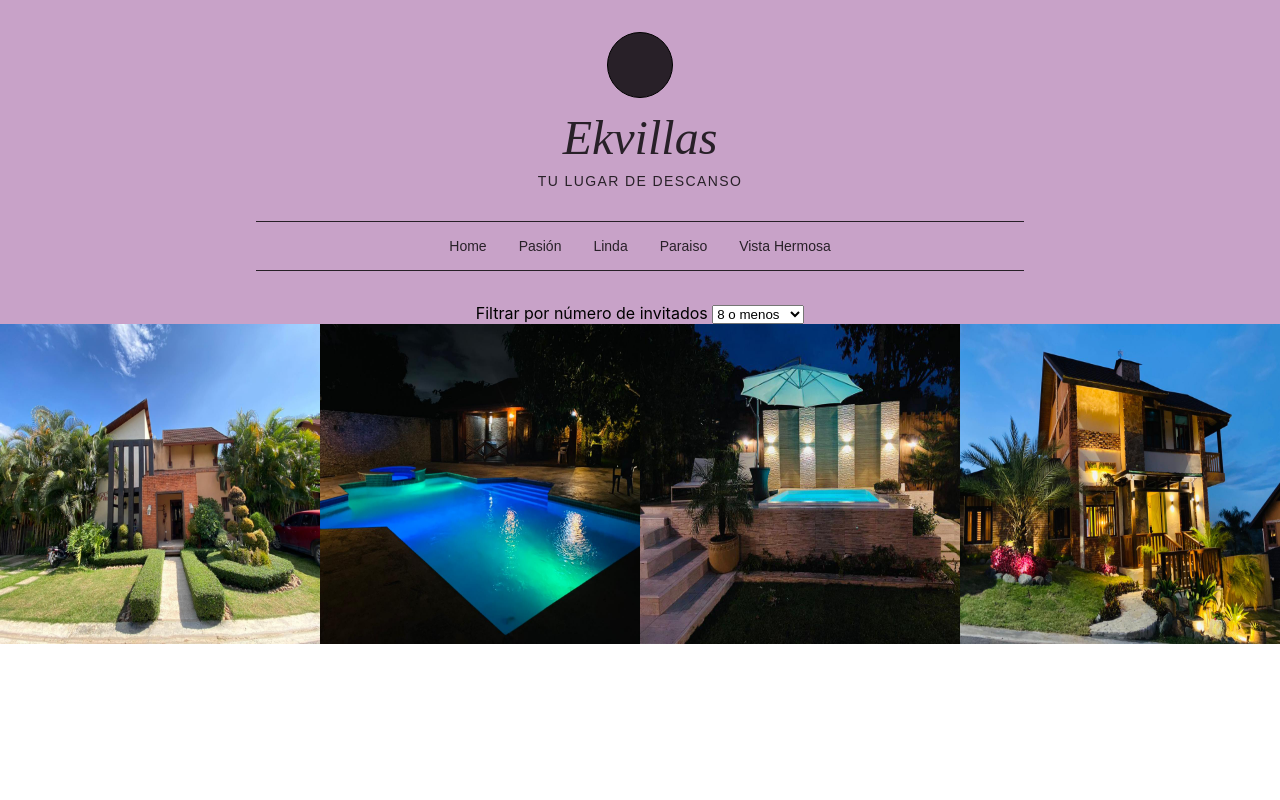
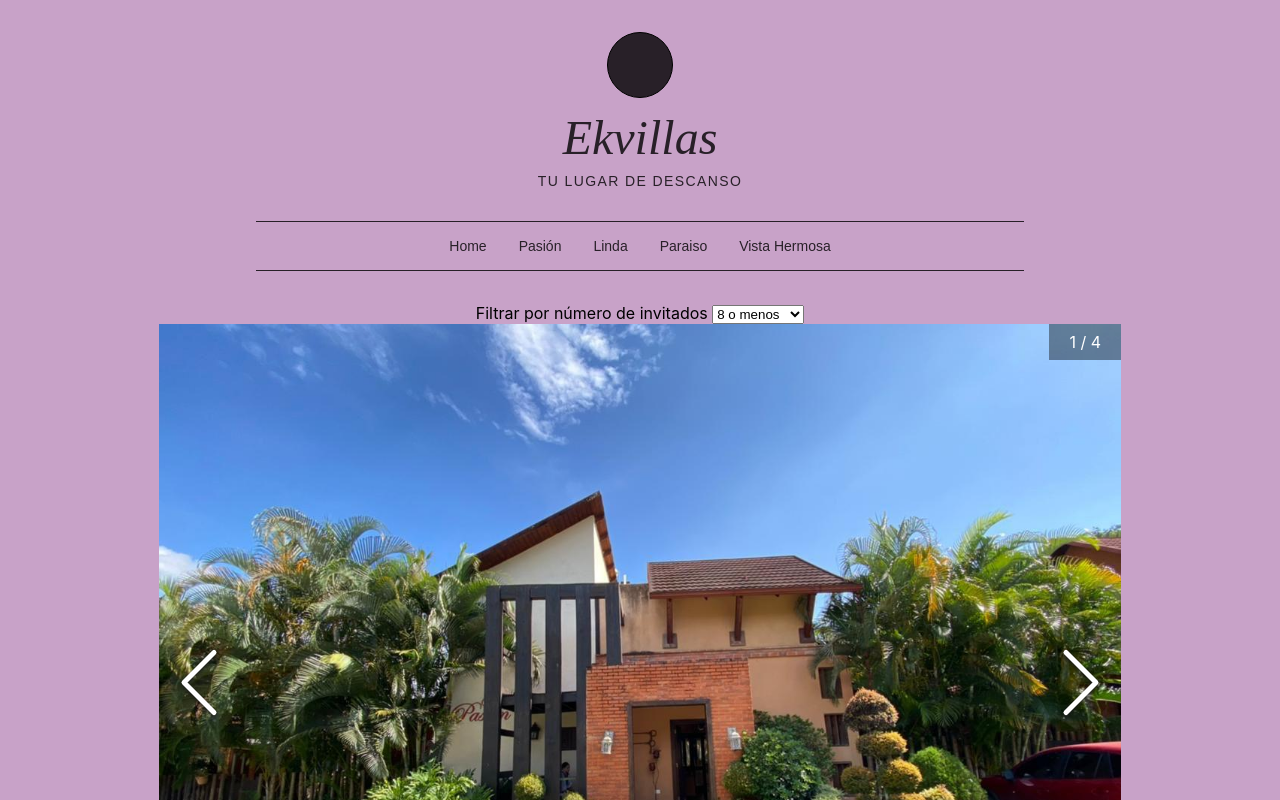
Before and after one commit to dadames01/Ek_Villas, a React (Create React App) app: page /contact in a window 1280 px wide. Shown: the top 800 px of the page. Built offline with nearby package versions, Linux system fonts and the light colour scheme.

Commit message:
Upgraded Galleries

```diff
--- a/package.json
+++ b/package.json
@@ -10,6 +10,7 @@
     "gh-pages": "^4.0.0",
     "react": "^18.2.0",
     "react-dom": "^18.2.0",
+    "react-image-gallery": "^1.2.9",
     "react-router-dom": "^6.3.0",
     "react-scripts": "5.0.1",
     "web-vitals": "^2.1.4"
--- a/src/components/Gallery/Gallery.css
+++ b/src/components/Gallery/Gallery.css
@@ -1,70 +1,31 @@
-.aspect-ratio {
-    height: 0;
-    position: relative;
+.image-gallery {
+    display: flex;
+    align-items: center;
+    justify-content: center;
+    margin: auto;
+  }
+
+  .button-margin {
+    margin-bottom: 20px;
 }
-
-.aspect-ratio--1x1 {
-    padding-bottom: 100%;
-}
-
-.aspect-ratio--object {
-    position: absolute;
-    top: 0;
-    right: 0;
-    bottom: 0;
-    left: 0;
-    width: 100%;
-    height: 100%;
-    z-index: 100;
-}
-
-.cover {
-    background-size: cover !important;
-}
-
-.bg-center {
-    background-repeat: no-repeat;
-    background-position: center center;
-}
-
-.cf:before, .cf:after {
-    content: " ";
-    display: table;
-}
-
-.cf:after {
-    clear: both;
-}
-
-.cf {
-    *zoom: 1;
-}
-
-.db {
-    display: block;
-}
-
-.fl {
-    float: left;
-    _display: inline;
-}
-
-.w-50 {
-    width: 50%;
-}
-
-.w-100 {
-    width: 100%;
-}
-
-@media screen and (min-width: 30em) {
-    .w-25-ns {
-        width: 25%;
-    }
-}
-
-@media screen and (min-width: 30em) and (max-width: 60em) {
-    .w-third-m {
-        width: calc(100% / 3);
-    }
-}
+.button-33 {
+    background-color: #FF5A5F;
+    border-radius: 100px;
+    box-shadow: rgba(44, 187, 99, .2) 0 -25px 18px -14px inset,rgba(44, 187, 99, .15) 0 1px 2px,rgba(44, 187, 99, .15) 0 2px 4px,rgba(44, 187, 99, .15) 0 4px 8px,rgba(44, 187, 99, .15) 0 8px 16px,rgba(44, 187, 99, .15) 0 16px 32px;
+    color: white;
+    cursor: pointer;
+    display: flex;
+    font-family: CerebriSans-Regular,-apple-system,system-ui,Roboto,sans-serif;
+    padding: 7px 20px;
+    text-align: center;
+    text-decoration: none;
+    transition: all 250ms;
+    border: 0;
+    font-size: 16px;
+    user-select: none;
+    -webkit-user-select: none;
+    touch-action: manipulation;
+    justify-content: center;
+    align-items: center;
+    margin: auto;
+  }
--- a/src/components/Gallery/Gallery.js
+++ b/src/components/Gallery/Gallery.js
@@ -5,6 +5,7 @@
 import linda from './../../images/home/linda.jpeg';
 import vistahermosa from './../../images/home/vistahermosa.jpeg';
 import { Link } from "react-router-dom";
+import ImageGallery from 'react-image-gallery';
 
 
 function Gallery({changePage}) {
@@ -12,25 +13,39 @@
     {
        link: pasion,
        capacity: '12',
-       name: 'pasion'
+       name: 'pasion',
+       description: 'Villa Pasión'
     },
     {
         link: paraiso,
         capacity: '15',
-        name: 'paraiso'
+        name: 'paraiso',
+        description: 'Villa Paraiso'
     },
     {
         link: linda,
         capacity: '8',
-        name: 'linda'
+        name: 'linda',
+        description: 'Villa Linda'
     },
     {
         link: vistahermosa,
         capacity: '12',
-        name: 'vistahermosa'
+        name: 'vistahermosa',
+        description: 'Vista Hermosa'
     }
     ])
     const originalState = useRef(houses);
+
+    var houseImages = houses.map(house => {
+        return(
+            {
+                original: house.link,
+                description: house.description,
+                name: house.name
+            }
+        )
+    })
 
     const filterImages = (selectedCapacity) => {
         setHouses(originalState.current.filter(house => Number(house.capacity) >= selectedCapacity))
@@ -46,23 +61,9 @@
                 <option value="12">12 o menos</option>
                 <option value="15">15 o menos</option>
             </select>
-            <main className="cf w-100">
-            {
-            houses.map(house => {
-                return (
-                    <Link to='villa'>
-                    <div className="fl w-50 w-third-m w-25-ns">
-                        <div className="aspect-ratio aspect-ratio--1x1">
-                            <img src={house.link} alt="house"
-                            className="db bg-center cover aspect-ratio--object"
-                            onClick={() => changePage(house.name)} />
-                        </div>
-                    </div>
-                    </Link>
-                    );
-                })
-            }
-            </main>
+            <div className="image-gallery">
+                <ImageGallery items={houseImages} showIndex={true}/>
+            </div>
         </div>
     )
 }
--- a/src/components/Villa/Villa.css
+++ b/src/components/Villa/Villa.css
@@ -29,6 +29,17 @@
   }
 
 
+  .image-gallery {
+    display: flex;
+    align-items: center;
+    justify-content: center;
+    margin: auto;
+  }
+
+  .image-size{
+    width: 10px;
+    height: auto;
+  }
 
 
 .aspect-ratio {
--- a/src/components/Villa/Villa.js
+++ b/src/components/Villa/Villa.js
@@ -1,11 +1,10 @@
 import {assetsLinda, assetsParaiso, assetsPasion, assetsVistaHermosa} from './VillaAssets'
 import './Villa.css'
+import ImageGallery from 'react-image-gallery';
+import "react-image-gallery/styles/css/image-gallery.css";
+
 
 function Villa({villaName}) {
-
-    const changePage = (goTo) => {
-        window.location.href = goTo
-    }
 
     var villa = {}
     switch(villaName) {
@@ -25,6 +24,19 @@
             window.location.href = "https://dadames01.github.io/Ek_Villas/";
             // villa = assetsLinda
             break;
+    }
+
+    const images = villa.photos.map(photo => {
+        return (
+            {
+                original: photo,
+            }
+        )
+    })
+
+
+    const changePage = (goTo) => {
+        window.location.href = goTo
     }
 
     return(
@@ -48,7 +60,7 @@
             <div className='button-margin'>
                 <button className="button-33" onClick={() => changePage(villa.link)}>Comprobar disponibilidad</button>
             </div>
-            <main className="cf w-100">
+            {/* <main className="cf w-100">
                 {
                     villa.photos.map(photo => {
                         return(
@@ -61,7 +73,10 @@
                         )
                     })
                 }
-            </main>
+            </main> */}
+            <div className='image-gallery'>
+                <ImageGallery items={images} showIndex={true}/>
+            </div>
         </div>
     )
 }
```
Also changed, not shown: 1 other file (tests, documents, lock files or other folders).
